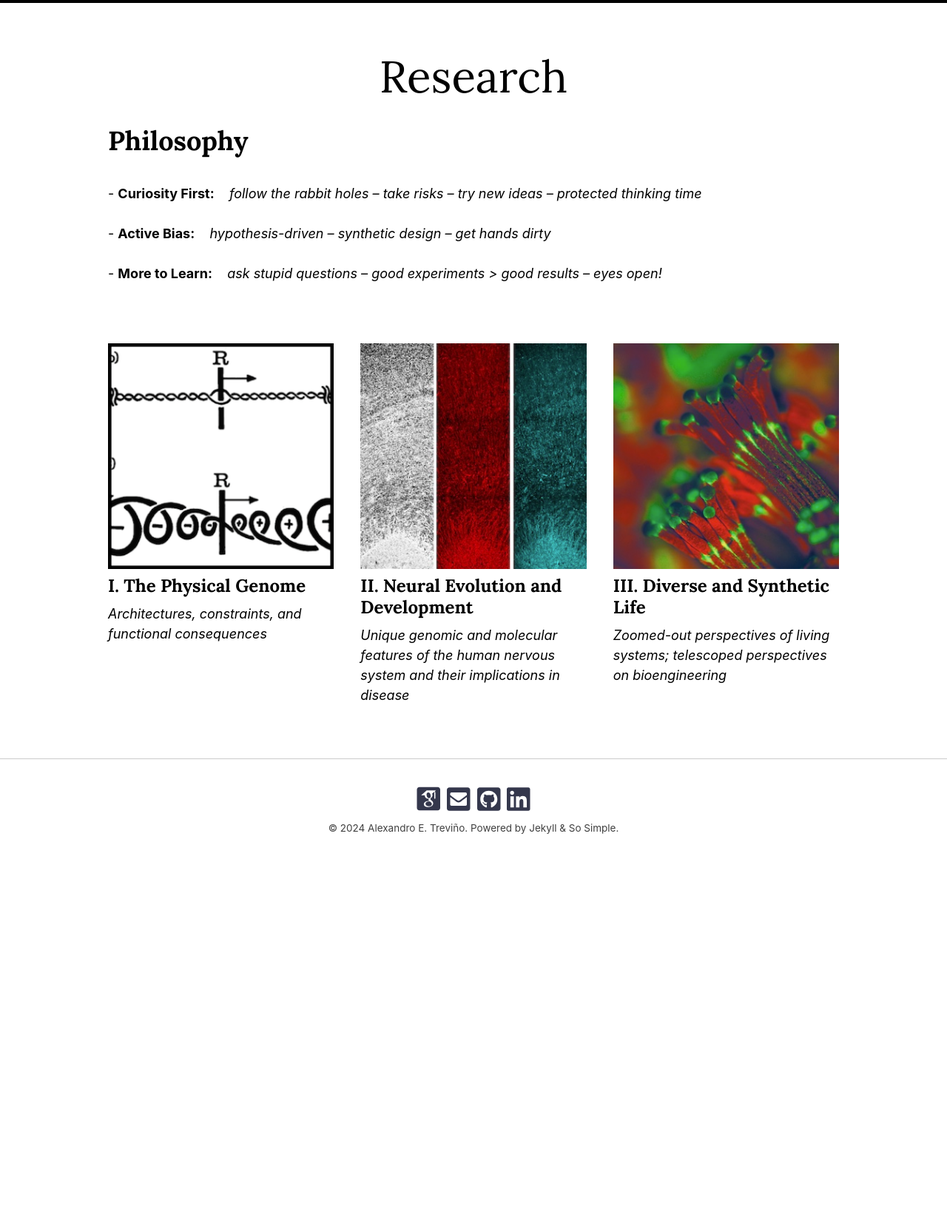
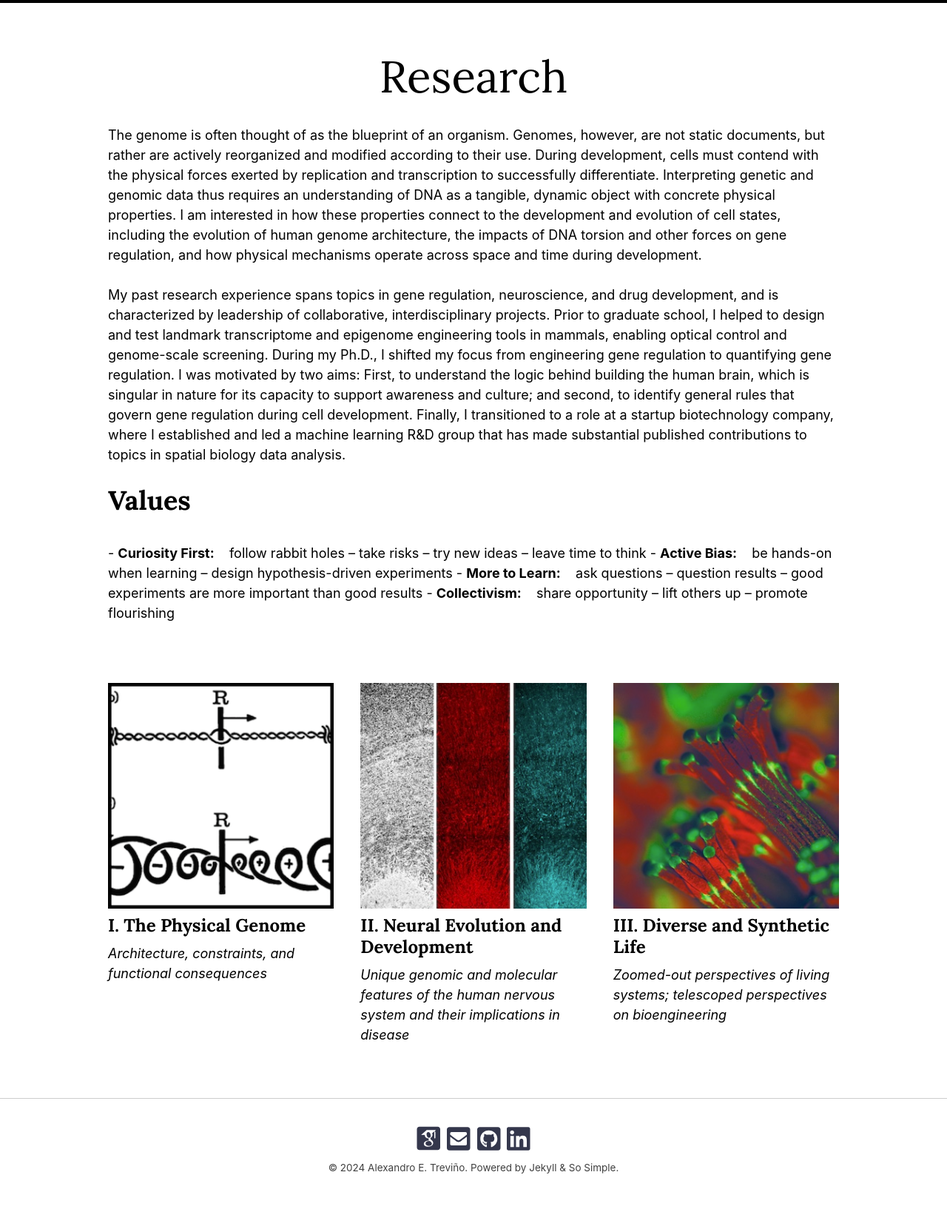
Before and after one commit to alexandrotrevino/alexandrotrevino.github.io, a Jekyll site: the page built from research.md, in a window 1280 px wide. Shown: the whole page at 74% size. Built offline with Jekyll 4.4.1, drawn with Linux system fonts in a browser that asks for light colours; nearby versions of some CDN libraries; some web fonts are replaced; comment, search, counter and statistics services are not loaded; before the commit the page ends 1202 px from its top, so only the background shows below that.

Commit message:
Edits to Research page

```diff
--- a/_sass/so-simple/_page.scss
+++ b/_sass/so-simple/_page.scss
@@ -33,7 +33,7 @@
   }
 
   img {
-    width: 100%;
+    width: 50%;
   }
 }
 
--- a/research.md
+++ b/research.md
@@ -8,12 +8,13 @@ sort_by: title
 sort_order: forward
 ---
 
-<div class="h2 entry-title" style="margin-bottom: 2rem">Philosophy</div>
+The genome is often thought of as the blueprint of an organism. Genomes, however, are not static documents, but rather are actively reorganized and modified according to their use. During development, cells must contend with the physical forces exerted by replication and transcription to successfully differentiate. Interpreting genetic and genomic data thus requires an understanding of DNA as a tangible, dynamic object with concrete physical properties. I am interested in how these properties connect to the development and evolution of cell states, including the evolution of human genome architecture, the impacts of DNA torsion and other forces on gene regulation, and how physical mechanisms operate across space and time during development.
 
-\- __Curiosity First:__&nbsp;&nbsp;&nbsp;&nbsp;*follow the rabbit holes -- take risks -- try new ideas -- protected thinking time*
+My past research experience spans topics in gene regulation, neuroscience, and drug development, and is characterized by leadership of collaborative, interdisciplinary projects. Prior to graduate school, I helped to design and test landmark transcriptome and epigenome engineering tools in mammals, enabling optical control and genome-scale screening. During my Ph.D., I shifted my focus from engineering gene regulation to quantifying gene regulation. I was motivated by two aims: First, to understand the logic behind building the human brain, which is singular in nature for its capacity to support awareness and culture; and second, to identify general rules that govern gene regulation during cell development. Finally, I transitioned to a role at a startup biotechnology company, where I established and led a machine learning R&D group that has made substantial published contributions to topics in spatial biology data analysis.
 
-\- __Active Bias:__&nbsp;&nbsp;&nbsp;&nbsp;*hypothesis-driven -- synthetic design -- get hands dirty*
-
-\- __More to Learn:__&nbsp;&nbsp;&nbsp;&nbsp;*ask stupid questions -- good experiments > good results -- eyes open!*
-
+<div class="h2 entry-title" style="margin-bottom: 2rem">Values</div>
+\- __Curiosity First:__&nbsp;&nbsp;&nbsp;&nbsp;follow rabbit holes -- take risks -- try new ideas -- leave time to think
+\- __Active Bias:__&nbsp;&nbsp;&nbsp;&nbsp;be hands-on when learning -- design hypothesis-driven experiments
+\- __More to Learn:__&nbsp;&nbsp;&nbsp;&nbsp;ask questions -- question results -- good experiments are more important than good results
+\- __Collectivism:__&nbsp;&nbsp;&nbsp;&nbsp;share opportunity -- lift others up -- promote flourishing
 <div class="row" style="margin-bottom: 3rem"> </div>
```
Also changed, not shown: _research/01-The-Physical-Genome.md (+2 -2 lines), _research/02-Neural-Evo-Devo.md (+1 -1 lines), _research/03-Diverse-Synthetic-Life.md (+1 -0 lines).
